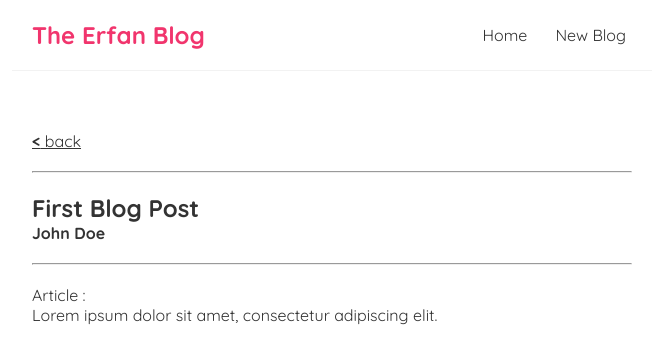
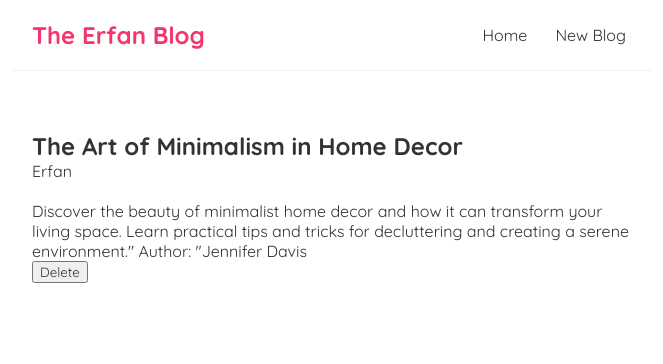
Before and after one commit to Erfanhosseini98/learn-react, a React (Vite) app: page /Blog/1 in a window 1280 px wide. Shown: the top 364 px of the page, without its empty margins (308-971 px from the left). Built offline with nearby package versions, Linux system fonts and the light colour scheme; data requests are answered from the project's data file.

Commit message:
Implemented delete button and confirmed full functionality

```diff
--- a/data/db.json
+++ b/data/db.json
@@ -1,58 +1,64 @@
 {
     "blogs": [
         {
-      "title": "First Blog Post",
-      "body": "Lorem ipsum dolor sit amet, consectetur adipiscing elit.",
-      "author": "John Doe",
+            "title": "The Art of Minimalism in Home Decor",
+            "body": "Discover the beauty of minimalist home decor and how it can transform your living space. Learn practical tips and tricks for decluttering and creating a serene environment.\"\nAuthor: \"Jennifer Davis",
+            "author": "Erfan",
             "id": 1
         },
         {
-      "title": "Tips for Effective Time Management",
-      "body": "Lorem ipsum dolor sit amet, consectetur adipiscing elit.",
-      "author": "Jane Smith",
+            "title": "Mastering the Art of Public Speaking",
+            "body": "Unlock your potential as a confident and effective public speaker. This blog offers proven strategies, techniques, and exercises to help you overcome stage fright and captivate your audience.",
+            "author": "Erfan",
             "id": 2
         },
         {
-      "title": "The Benefits of Regular Exercise",
-      "body": "Lorem ipsum dolor sit amet, consectetur adipiscing elit.",
-      "author": "David Johnson",
+            "title": "Exploring the Wonders of Wildlife Photography",
+            "body": "Embark on a visual journey through the lens of a wildlife photographer. Gain insights into capturing breathtaking shots, understanding animal behavior, and preserving the beauty of nature.",
+            "author": "Erfan",
             "id": 3
+        }
+    ],
+    "authors": [
+        {
+            "id": 1,
+            "name": "Erfan"
         },
         {
-      "title": "Exploring New Frontiers in Science",
-      "body": "Lorem ipsum dolor sit amet, consectetur adipiscing elit.",
-      "author": "Emily Wilson",
-      "id": 4
+            "id": 2,
+            "name": "Emily"
         },
         {
-      "title": "Delicious Recipes for a Healthy Lifestyle",
-      "body": "Lorem ipsum dolor sit amet, consectetur adipiscing elit.",
-      "author": "Sophia Brown",
-      "id": 5
+            "id": 3,
+            "name": "Michael"
         },
         {
-      "title": "transform your living space",
-      "body": "Discover the beauty of minimalist home decor and how it can transform your living space. Learn practical tips and tricks for decluttering and creating a serene environment.",
-      "author": "Erfan",
-      "id": 6
+            "id": 4,
+            "name": "Sophia"
         },
         {
-      "title": "transform your living space",
-      "body": "Discover the beauty of minimalist home decor and how it can transform your living space. Learn practical tips and tricks for decluttering and creating a serene environment.",
-      "author": "Erfan",
-      "id": 7
+            "id": 5,
+            "name": "Daniel"
         },
         {
-      "title": "adDASdssdsdsdadsSFDGGF",
-      "body": "FDSFGGS",
-      "author": "Erfan",
-      "id": 8
+            "id": 6,
+            "name": "Olivia"
         },
         {
-      "title": "new 1",
-      "body": "new 1new 1new 1new 1new 1new 1new 1new 1new 1new 1new 1new 1new 1new 1new 1new 1new 1new 1new 1new 1new 1new 1new 1new 1new 1new 1new 1new 1new 1new 1new 1new 1new 1new 1",
-      "author": "Erfan",
-      "id": 9
+            "id": 7,
+            "name": "William"
+        },
+        {
+            "id": 8,
+            "name": "Grace"
+        },
+        {
+            "id": 9,
+            "name": "Benjamin"
+        },
+        {
+            "id": 10,
+            "name": "Ava"
         }
     ]
 }
--- a/src/pages/BlogDetail.jsx
+++ b/src/pages/BlogDetail.jsx
@@ -1,12 +1,17 @@
-import { Link, useParams } from "react-router-dom";
+import {  useNavigate, useParams } from "react-router-dom";
 import useFetch from "../useFetch";
 
 const BlogDetail = () => {
     const { id } = useParams()
     const { data: blog, loading, error } = useFetch('http://localhost:8000/blogs/' + id)
-    console.log(id)
-
-    console.log(blog)
+    const naviagte = useNavigate()
+    const handleDelete = () => {
+        fetch('http://localhost:8000/blogs/' + id , {
+            method: 'DELETE'
+        }).then(() => {
+            naviagte('/')
+        })
+    }
     return (
         <div>
             {loading && <p>Loading post</p>}
@@ -14,26 +19,15 @@ const BlogDetail = () => {
             {
                 blog && (
                     <article>
-                        <Link to="/">
-                            <div><p> <strong>&lt;</strong>  back</p></div>
-                        </Link>
+                        <h2>{blog.title}</h2>
+                        <p>{blog.author}</p>
                         <br />
-                        <hr />
-                        <br />
-                        <h2>{blog.title}</h2>
-                        <h4>{blog.author}</h4>
-                        <br />
-                        <hr />
-                        <br />
-                        <p>Article :</p>
                         <p>{blog.body}</p>
 
-
+                        <button onClick={handleDelete}>Delete</button>
                     </article>
                 )}
-
         </div>
-
     )
 }
 
```
Lines whose indentation alone changed are shown as unchanged.
